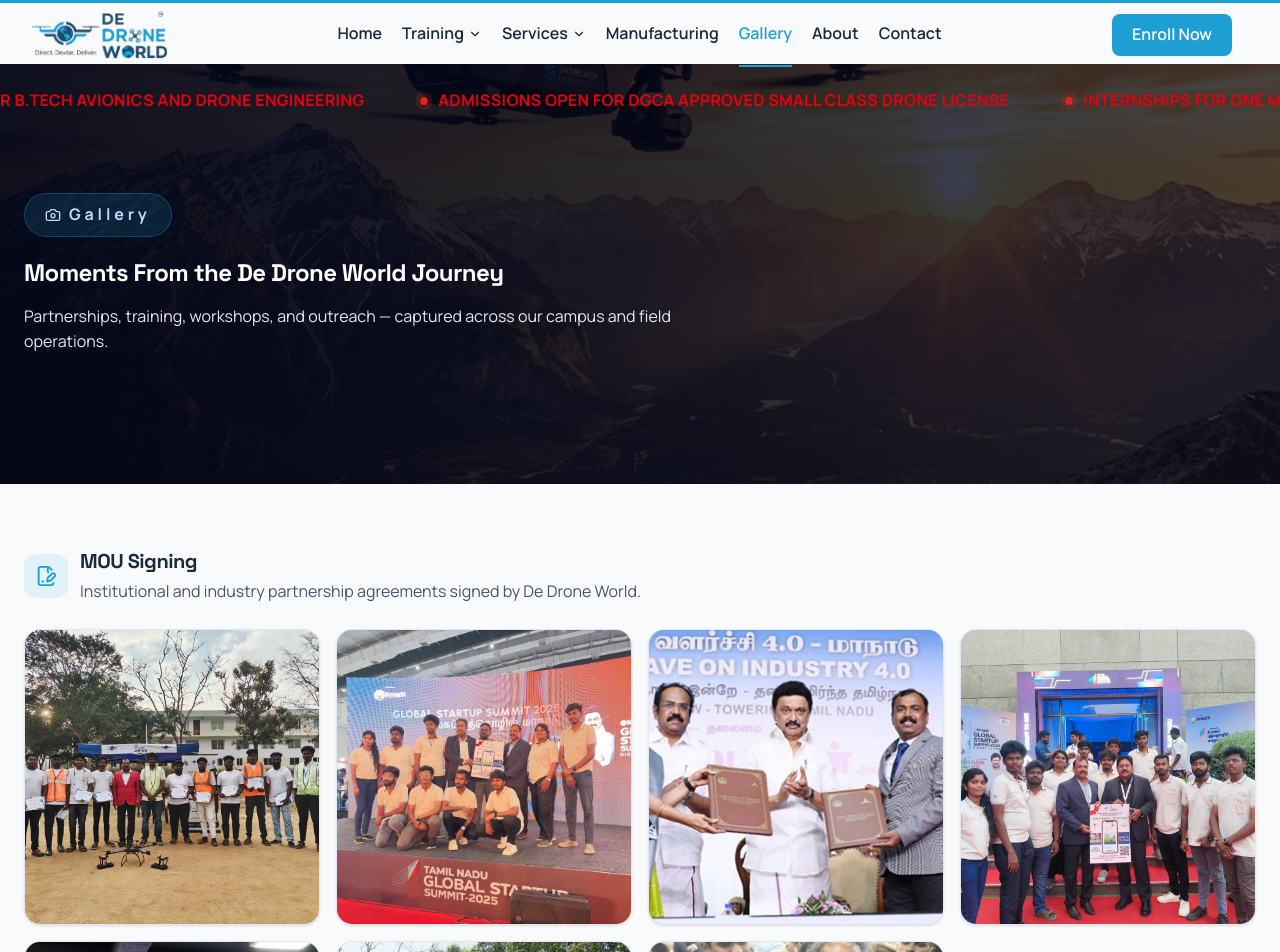
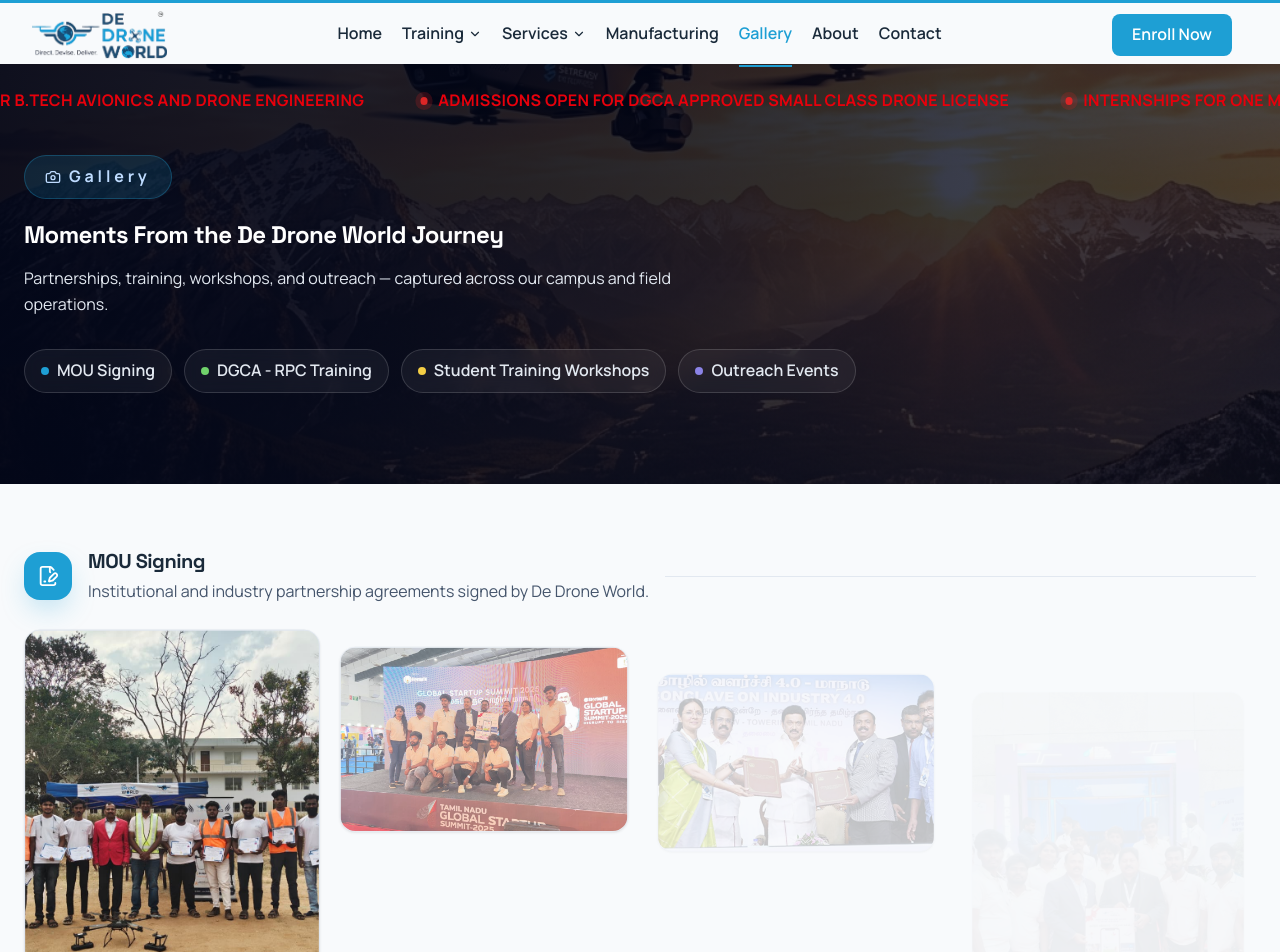
Before and after one commit to Mohan-madhu/De-Drone-World, a React (Vite) app: page /gallery in a window 1280 px wide. Shown: the top 952 px of the page. Built offline with nearby package versions, Linux system fonts and the light colour scheme.

Commit message:
feat: enhance Gallery component with lightbox functionality and improved layout

```diff
--- a/src/components/Navbar.jsx
+++ b/src/components/Navbar.jsx
@@ -195,7 +195,7 @@
                 </NavLink>
 
                 <div
-                  className="absolute top-[calc(100%-1px)] left-1/2 -translate-x-1/2 opacity-0 -translate-y-2 pointer-events-none transition-all duration-150 group-hover/training:opacity-100 group-hover/training:translate-y-0 group-hover/training:pointer-events-auto"
+                  className="absolute top-[calc(100%-1px)] left-1/2 z-60 -translate-x-1/2 opacity-0 -translate-y-2 pointer-events-none transition-all duration-150 group-hover/training:opacity-100 group-hover/training:translate-y-0 group-hover/training:pointer-events-auto"
                 >
                   <div className="bg-white rounded-2xl shadow-2xl border border-slate-100 min-w-[220px]">
                     <div className="px-4 py-2 bg-slate-50 border-b border-slate-100">
@@ -273,7 +273,7 @@
         </div>
       </nav>
 
-      <div className="announcement-marquee bg-transparent text-red-600 mt-4">
+      <div className="announcement-marquee relative z-0 bg-transparent text-red-600 mt-4">
         <div className="announcement-marquee-track">
           {[...announcements, ...announcements, ...announcements].map((item, index) => (
             <a
--- a/src/pages/Gallery.jsx
+++ b/src/pages/Gallery.jsx
@@ -1,7 +1,7 @@
-import { useEffect, useRef } from 'react';
+import { useEffect, useRef, useState } from 'react';
 import gsap from 'gsap';
 import { ScrollTrigger } from 'gsap/ScrollTrigger';
-import { Camera, FileSignature, GraduationCap, Megaphone, Wrench } from 'lucide-react';
+import { Camera, FileSignature, GraduationCap, Megaphone, Wrench, X, ZoomIn } from 'lucide-react';
 
 gsap.registerPlugin(ScrollTrigger);
 
@@ -15,6 +15,7 @@
     id: 'mou-signing',
     title: 'MOU Signing',
     icon: FileSignature,
+    color: '#1E9FD4',
     description: 'Institutional and industry partnership agreements signed by De Drone World.',
     photos: placeholderPhotos,
   },
@@ -22,6 +23,7 @@
     id: 'dgca-rpc-training',
     title: 'DGCA - RPC Training',
     icon: GraduationCap,
+    color: '#70D26B',
     description: 'DGCA-approved Remote Pilot Certificate training sessions and flight practice.',
     photos: placeholderPhotos,
   },
@@ -29,6 +31,7 @@
     id: 'student-training-workshops',
     title: 'Student Training Workshops',
     icon: Wrench,
+    color: '#F4CE45',
     description: 'Hands-on drone building and skill workshops conducted for students.',
     photos: placeholderPhotos,
   },
@@ -36,13 +39,18 @@
     id: 'outreach-events',
     title: 'Outreach Events',
     icon: Megaphone,
+    color: '#8B83E6',
     description: 'Community outreach, demonstrations, and public awareness drone events.',
     photos: placeholderPhotos,
   },
 ];
 
+// Mix of tile spans for a masonry-style rhythm instead of a flat uniform grid
+const tileSpanPattern = ['row-span-2', '', '', 'row-span-2', '', '', ''];
+
 export default function Gallery() {
   const mainRef = useRef(null);
+  const [lightbox, setLightbox] = useState(null);
 
   useEffect(() => {
     const ctx = gsap.context(() => {
@@ -66,10 +74,41 @@
           ease: 'power3.out',
         });
       });
+
+      gsap.utils.toArray('.gallery-photo-grid').forEach((grid) => {
+        gsap.from(grid.querySelectorAll('.gallery-photo-card'), {
+          scrollTrigger: {
+            trigger: grid,
+            start: 'top 85%',
+          },
+          y: 50,
+          scale: 0.92,
+          opacity: 0,
+          duration: 0.7,
+          stagger: { each: 0.07, from: 'start' },
+          ease: 'power3.out',
+        });
+      });
     }, mainRef);
 
     return () => ctx.revert();
   }, []);
+
+  useEffect(() => {
+    if (!lightbox) return undefined;
+
+    const handleKeyDown = (event) => {
+      if (event.key === 'Escape') setLightbox(null);
+    };
+
+    document.body.style.overflow = 'hidden';
+    window.addEventListener('keydown', handleKeyDown);
+
+    return () => {
+      document.body.style.overflow = '';
+      window.removeEventListener('keydown', handleKeyDown);
+    };
+  }, [lightbox]);
 
   return (
     <div ref={mainRef} className="overflow-hidden bg-slate-50 pt-16">
@@ -91,44 +130,107 @@
           <p className="gallery-hero-reveal mt-4 max-w-2xl text-base leading-relaxed text-slate-200 md:text-lg">
             Partnerships, training, workshops, and outreach — captured across our campus and field operations.
           </p>
+
+          <div className="gallery-hero-reveal mt-8 flex flex-wrap gap-3">
+            {gallerySections.map((section) => (
+              <a
+                key={section.id}
+                href={`#${section.id}`}
+                className="group flex items-center gap-2 rounded-full border border-white/15 bg-white/5 px-4 py-2 text-sm font-semibold text-slate-200 backdrop-blur-sm transition-all hover:border-transparent hover:text-white"
+                style={{ '--pill-color': section.color }}
+              >
+                <span
+                  className="h-2 w-2 rounded-full transition-transform group-hover:scale-125"
+                  style={{ backgroundColor: section.color }}
+                />
+                {section.title}
+              </a>
+            ))}
+          </div>
         </div>
       </section>
 
-      <main className="mx-auto max-w-7xl space-y-16 px-6 py-16">
+      <main className="mx-auto max-w-7xl space-y-20 px-6 py-16">
         {gallerySections.map((section) => {
           const Icon = section.icon;
 
           return (
             <section key={section.id} id={section.id} className="gallery-section-reveal scroll-mt-24">
-              <div className="mb-6 flex items-center gap-3">
-                <span className="flex h-11 w-11 shrink-0 items-center justify-center rounded-xl bg-primary/10 text-primary">
+              <div className="mb-6 flex items-center gap-4">
+                <span
+                  className="flex h-12 w-12 shrink-0 items-center justify-center rounded-2xl text-white shadow-lg"
+                  style={{ backgroundColor: section.color, boxShadow: `0 12px 30px -8px ${section.color}66` }}
+                >
                   <Icon size={22} />
                 </span>
                 <div>
                   <h2 className="text-2xl font-bold text-navy md:text-3xl">{section.title}</h2>
                   <p className="mt-1 text-sm text-slate-600 md:text-base">{section.description}</p>
                 </div>
+                <span className="ml-auto hidden h-px flex-1 bg-slate-200 sm:block" />
               </div>
 
-              <div className="grid grid-cols-2 gap-4 sm:grid-cols-3 lg:grid-cols-4">
+              <div className="gallery-photo-grid grid auto-rows-[140px] grid-cols-2 gap-4 sm:auto-rows-[170px] sm:grid-cols-3 lg:auto-rows-[190px] lg:grid-cols-4">
                 {section.photos.map((photo, index) => (
-                  <div
+                  <button
+                    type="button"
                     key={`${section.id}-${photo}-${index}`}
-                    className="group aspect-square overflow-hidden rounded-2xl border border-slate-200 bg-slate-200 shadow-sm"
+                    onClick={() => setLightbox({ src: photo, title: section.title, index: index + 1 })}
+                    className={`gallery-photo-card group relative overflow-hidden rounded-2xl border border-slate-200 bg-slate-200 text-left shadow-sm transition-all duration-300 hover:-translate-y-1 hover:border-transparent hover:shadow-2xl ${tileSpanPattern[index % tileSpanPattern.length]}`}
                   >
                     <img
                       src={photo}
                       alt={`${section.title} photo ${index + 1}`}
-                      className="h-full w-full object-cover transition-transform duration-700 group-hover:scale-110"
+                      className="h-full w-full object-cover transition-transform duration-700 ease-out group-hover:scale-[1.15]"
                       loading="lazy"
                     />
-                  </div>
+                    <div
+                      className="pointer-events-none absolute inset-0 opacity-0 transition-opacity duration-300 group-hover:opacity-100"
+                      style={{ background: `linear-gradient(to top, ${section.color}CC, transparent 65%)` }}
+                    />
+                    <div className="pointer-events-none absolute inset-0 flex translate-y-3 flex-col justify-end p-4 opacity-0 transition-all duration-300 group-hover:translate-y-0 group-hover:opacity-100">
+                      <span className="flex items-center gap-2 text-xs font-bold uppercase tracking-wide text-white">
+                        <ZoomIn size={14} /> {section.title}
+                      </span>
+                    </div>
+                    <div className="pointer-events-none absolute inset-0 ring-1 ring-inset ring-white/0 transition-all duration-300 group-hover:ring-white/30" />
+                  </button>
                 ))}
               </div>
             </section>
           );
         })}
       </main>
+
+      {lightbox && (
+        <div
+          className="fixed inset-0 z-[999] flex items-center justify-center bg-slate-950/85 p-4 backdrop-blur-md"
+          onClick={() => setLightbox(null)}
+        >
+          <button
+            type="button"
+            onClick={() => setLightbox(null)}
+            className="absolute right-5 top-5 z-10 grid h-11 w-11 place-items-center rounded-full bg-white/10 text-white transition hover:bg-white/20"
+            aria-label="Close preview"
+          >
+            <X size={22} />
+          </button>
+          <div
+            className="relative max-h-[85vh] max-w-[90vw] overflow-hidden rounded-3xl border-4 border-white/10 shadow-2xl"
+            onClick={(event) => event.stopPropagation()}
+          >
+            <img
+              src={lightbox.src}
+              alt={lightbox.title}
+              className="block max-h-[85vh] max-w-[90vw] w-auto h-auto object-contain"
+            />
+            <div className="absolute inset-x-0 bottom-0 bg-gradient-to-t from-black/80 to-transparent px-6 py-4">
+              <p className="font-bold text-white">{lightbox.title}</p>
+              <p className="text-sm text-slate-300">Photo {lightbox.index}</p>
+            </div>
+          </div>
+        </div>
+      )}
     </div>
   );
 }
```
